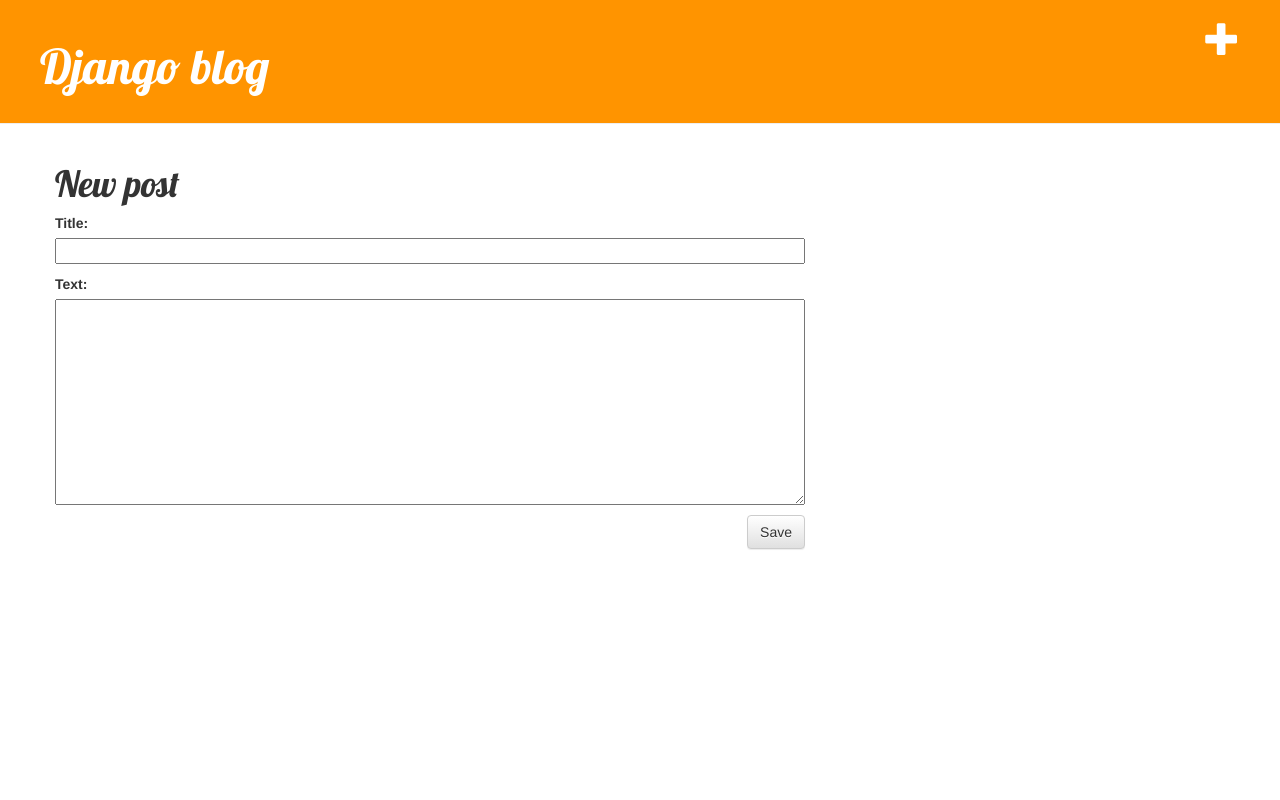
After one commit to Pitbulp/my-first-blog, a Django app: template mysite/blog/templates/blog/post_edit.html in a window 1280 px wide. The commit adds this page. Run offline with Django 3.2, Linux system fonts and the light colour scheme; the template is opened without the code that fills it: values that come from a table or form of the project are taken from there, others are empty; a user stored in the database is signed in; some libraries are stand-ins or nearby versions.

```diff
--- /dev/null
+++ b/mysite/blog/forms.py
@@ -0,0 +1,9 @@
+from django import forms
+
+from .models import Post
+
+class PostForm(forms.ModelForm):
+
+    class Meta:
+        model = Post
+        fields = ('title', 'text',)
--- /dev/null
+++ b/mysite/blog/static/css/blog.css
@@ -0,0 +1,46 @@
+.page-header {
+    background-color: #ff9400;
+    margin-top: 0;
+    padding: 20px 20px 20px 40px;
+}
+
+.page-header h1, .page-header h1 a, .page-header h1 a:visited, .page-header h1 a:active {
+    color: #ffffff;
+    font-size: 36pt;
+    text-decoration: none;
+}
+
+.content {
+    margin-left: 40px;
+}
+
+h1, h2, h3, h4 {
+    font-family: 'Lobster', cursive;
+}
+
+.date {
+    color: #828282;
+}
+
+.save {
+    float: right;
+}
+
+.post-form textarea, .post-form input {
+    width: 100%;
+}
+
+.top-menu, .top-menu:hover, .top-menu:visited {
+    color: #ffffff;
+    float: right;
+    font-size: 26pt;
+    margin-right: 20px;
+}
+
+.post {
+    margin-bottom: 70px;
+}
+
+.post h1 a, .post h1 a:visited {
+    color: #000000;
+}
--- /dev/null
+++ b/mysite/blog/templates/blog/base.html
@@ -0,0 +1,26 @@
+{% load static %}
+<html>
+    <head>
+        <title>Django blog</title>
+        <link rel="stylesheet" href="//maxcdn.bootstrapcdn.com/bootstrap/3.2.0/css/bootstrap.min.css">
+        <link rel="stylesheet" href="//maxcdn.bootstrapcdn.com/bootstrap/3.2.0/css/bootstrap-theme.min.css">
+        <link href='//fonts.googleapis.com/css?family=Lobster&subset=latin,latin-ext' rel='stylesheet' type='text/css'>
+        <link rel="stylesheet" href="{% static 'css/blog.css' %}">
+    </head>
+    <body>
+        <div class="page-header">
+			{% if user.is_authenticated %}
+				<a href="{% url 'post_new' %}" class="top-menu"><span class="glyphicon glyphicon-plus"></span></a>
+			{% endif %}
+			<h1><a href="/">Django blog</a></h1>
+		</div>
+			<div class="content container">
+				<div class="row">
+					<div class="col-md-8">
+						{% block content %}
+						{% endblock %}
+					</div>
+				</div>
+			</div>
+    </body>
+</html>
--- /dev/null
+++ b/mysite/blog/templates/blog/post_edit.html
@@ -0,0 +1,9 @@
+{% extends 'blog/base.html' %}
+
+{% block content %}
+    <h1>New post</h1>
+    <form method="POST" class="post-form">{% csrf_token %}
+        {{ form.as_p }}
+        <button type="submit" class="save btn btn-default">Save</button>
+    </form>
+{% endblock %}
```
Also changed, not shown: mysite/blog/templates/blog/post_detail.html (added, +16 -0 lines), mysite/blog/templates/blog/post_list.html (+13 -4 lines).
